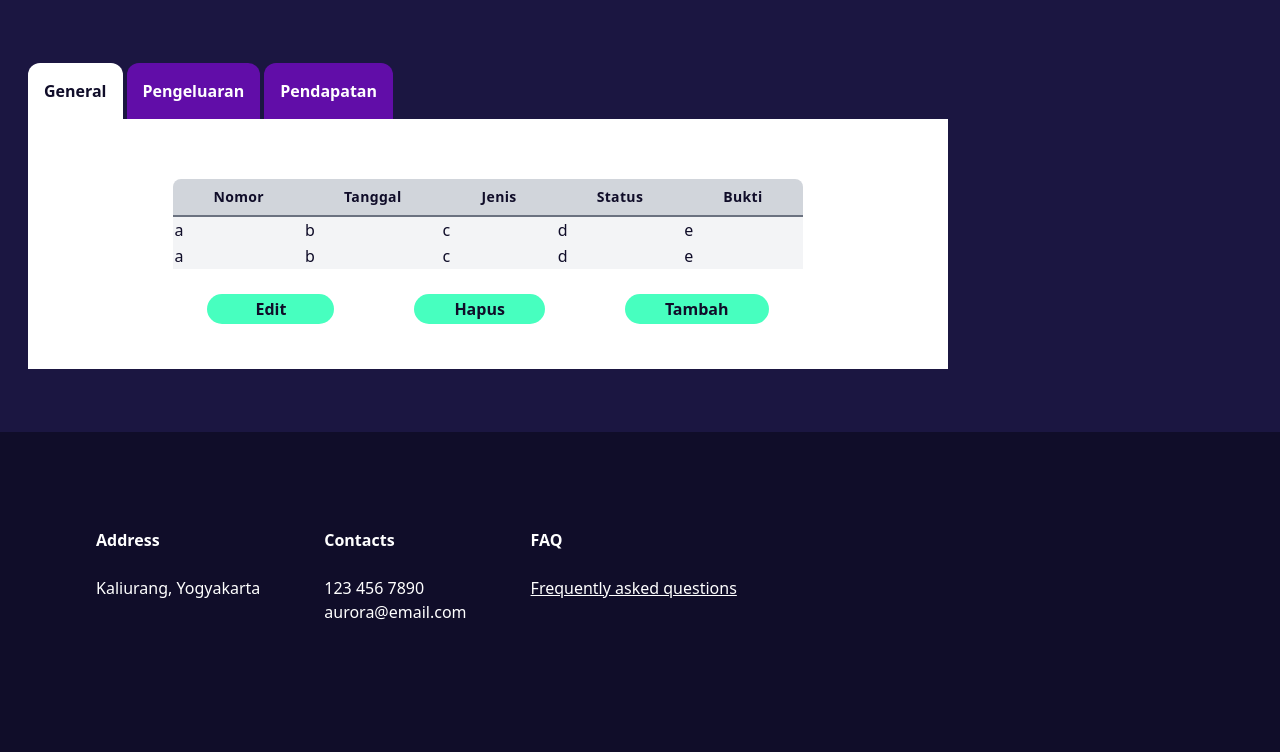
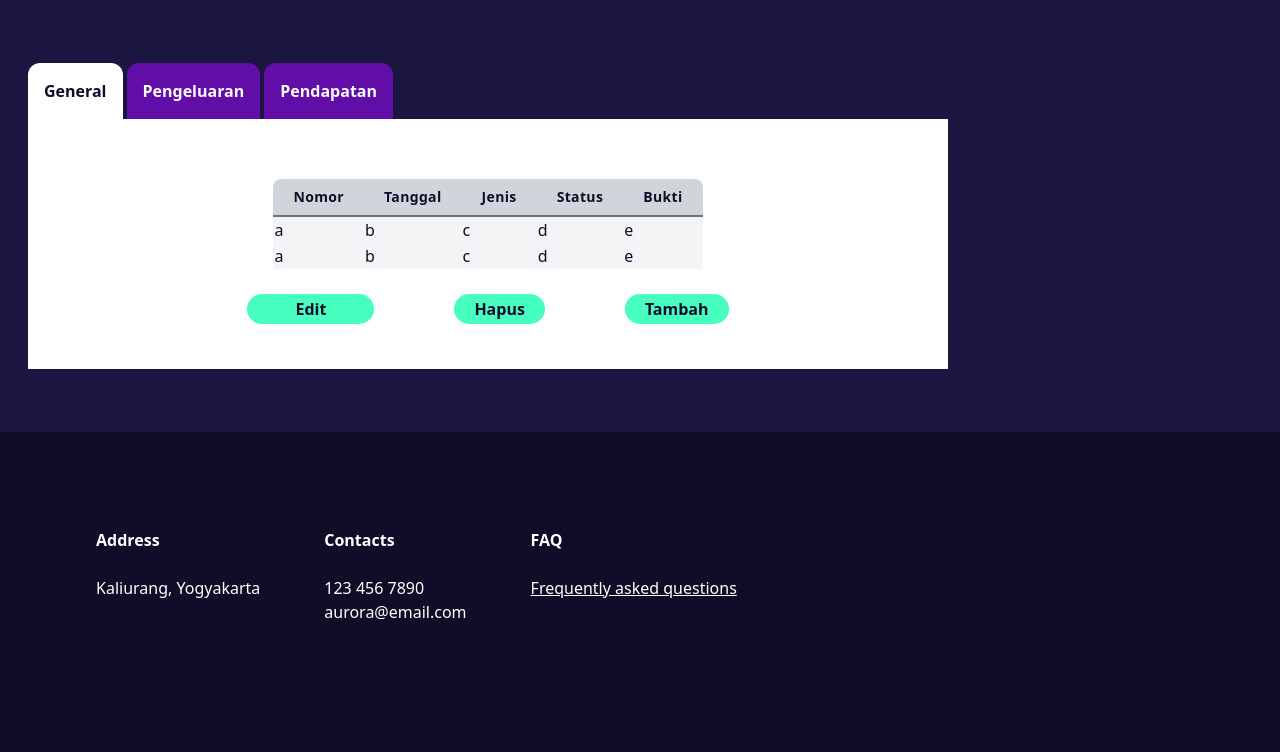
Before and after one commit to RafliIhsanuddin/EcoTrack, a PHP site: page /dashboard.html in a window 1280 px wide. Shown: the part 48-800 px from the top of the page. Run offline with PHP 8.4, Linux system fonts and the light colour scheme.

Commit message:
memperbaiki tabel pada General,Pengeluaran,Pendapat

```diff
--- a/dashboard.html
+++ b/dashboard.html
@@ -52,19 +52,19 @@
                                         <thead class="bg-gray-300 border-b-2 border-gray-500">
                                             <tr>
                                                 <th
-                                                    class="px-10 py-2 text-sm font-bold tracking-wide text-center rounded-tl-lg">
+                                                    class="px-5 py-2 text-sm font-bold tracking-wide text-center rounded-tl-lg">
                                                     Nomor
                                                 </th>
-                                                <th class="px-10 py-2 text-sm font-bold tracking-wide text-center">
+                                                <th class="px-5 py-2 text-sm font-bold tracking-wide text-center">
                                                     Tanggal
                                                 </th>
-                                                <th class="px-10 py-2 text-sm font-bold tracking-wide text-center">Jenis
+                                                <th class="px-5 py-2 text-sm font-bold tracking-wide text-center">Jenis
                                                 </th>
-                                                <th class="px-10 py-2 text-sm font-bold tracking-wide text-center">
+                                                <th class="px-5 py-2 text-sm font-bold tracking-wide text-center">
                                                     Status
                                                 </th>
                                                 <th
-                                                    class="px-10 py-2 text-sm font-bold tracking-wide text-center rounded-tr-lg">
+                                                    class="px-5 py-2 text-sm font-bold tracking-wide text-center rounded-tr-lg">
                                                     Bukti
                                                 </th>
                                             </tr>
@@ -120,12 +120,12 @@
                                     </a>
                                 </li>
                                 <li><a href="#"
-                                        class="px-10 py-1 w-20 font-bold bg-lightGreen text-evendarkerBlue text-center rounded-full">
+                                        class="px-5 py-1 w-20 font-bold bg-lightGreen text-evendarkerBlue text-center rounded-full">
                                         Hapus
                                     </a>
                                 </li>
                                 <li><a href="#"
-                                        class="px-10 py-1 w-full font-bold bg-lightGreen text-evendarkerBlue text-center rounded-full">
+                                        class="px-5 py-1 w-full font-bold bg-lightGreen text-evendarkerBlue text-center rounded-full">
                                         Tambah
                                     </a>
                                 </li>
@@ -147,19 +147,19 @@
                                         <thead class="bg-gray-300 border-b-2 border-gray-500">
                                             <tr>
                                                 <th
-                                                    class="px-10 py-2 text-sm font-bold tracking-wide text-center rounded-tl-lg">
+                                                    class="px-5 py-2 text-sm font-bold tracking-wide text-center rounded-tl-lg">
                                                     Nomor
                                                 </th>
-                                                <th class="px-10 py-2 text-sm font-bold tracking-wide text-center">
+                                                <th class="px-5 py-2 text-sm font-bold tracking-wide text-center">
                                                     Tanggal
                                                 </th>
-                                                <th class="px-10 py-2 text-sm font-bold tracking-wide text-center">Jenis
+                                                <th class="px-5 py-2 text-sm font-bold tracking-wide text-center">Jenis
                                                 </th>
-                                                <th class="px-10 py-2 text-sm font-bold tracking-wide text-center">
+                                                <th class="px-5 py-2 text-sm font-bold tracking-wide text-center">
                                                     Status
                                                 </th>
                                                 <th
-                                                    class="px-10 py-2 text-sm font-bold tracking-wide text-center rounded-tr-lg">
+                                                    class="px-5 py-2 text-sm font-bold tracking-wide text-center rounded-tr-lg">
                                                     Bukti
                                                 </th>
                                             </tr>
@@ -221,19 +221,19 @@
                                         <thead class="bg-gray-300 border-b-2 border-gray-500">
                                             <tr>
                                                 <th
-                                                    class="px-10 py-2 text-sm font-bold tracking-wide text-center rounded-tl-lg">
+                                                    class="px-5 py-2 text-sm font-bold tracking-wide text-center rounded-tl-lg">
                                                     Nomor
                                                 </th>
-                                                <th class="px-10 py-2 text-sm font-bold tracking-wide text-center">
+                                                <th class="px-5 py-2 text-sm font-bold tracking-wide text-center">
                                                     Tanggal
                                                 </th>
-                                                <th class="px-10 py-2 text-sm font-bold tracking-wide text-center">Jenis
+                                                <th class="px-5 py-2 text-sm font-bold tracking-wide text-center">Jenis
                                                 </th>
-                                                <th class="px-10 py-2 text-sm font-bold tracking-wide text-center">
+                                                <th class="px-5 py-2 text-sm font-bold tracking-wide text-center">
                                                     Status
                                                 </th>
                                                 <th
-                                                    class="px-10 py-2 text-sm font-bold tracking-wide text-center rounded-tr-lg">
+                                                    class="px-5 py-2 text-sm font-bold tracking-wide text-center rounded-tr-lg">
                                                     Bukti
                                                 </th>
                                             </tr>
--- a/output.css
+++ b/output.css
@@ -1845,6 +1845,16 @@ input:checked + .toggle-bg {
   padding-bottom: 0.625rem;
 }
 
+.px-1 {
+  padding-left: 0.25rem;
+  padding-right: 0.25rem;
+}
+
+.px-7 {
+  padding-left: 1.75rem;
+  padding-right: 1.75rem;
+}
+
 .pt-10 {
   padding-top: 2.5rem;
 }
--- a/register.html
+++ b/register.html
@@ -41,7 +41,8 @@
         <button id="dropdownDividerButton" data-dropdown-toggle="dropdownDivider"
             class="text-white bg-transparent mr-0 mx-auto hover:font-bold focus:outline-none font-medium rounded-lg text-lg px-4 py-2.5 text-center inline-flex items-center dark:bg-blue-600 dark:hover:bg-blue-700 dark:focus:ring-blue-800 md:hidden"
             type="button">
-            <div class="w-10 h-10 rounded-full bg-[#645CAA] flex"><img src="img/menudots.png" class="mx-auto w-10 h-10 p-2" alt=""></div>
+            <div class="w-10 h-10 rounded-full bg-[#645CAA] flex"><img src="img/menudots.png"
+                    class="mx-auto w-10 h-10 p-2" alt=""></div>
         </button>
     </div>
 
```
